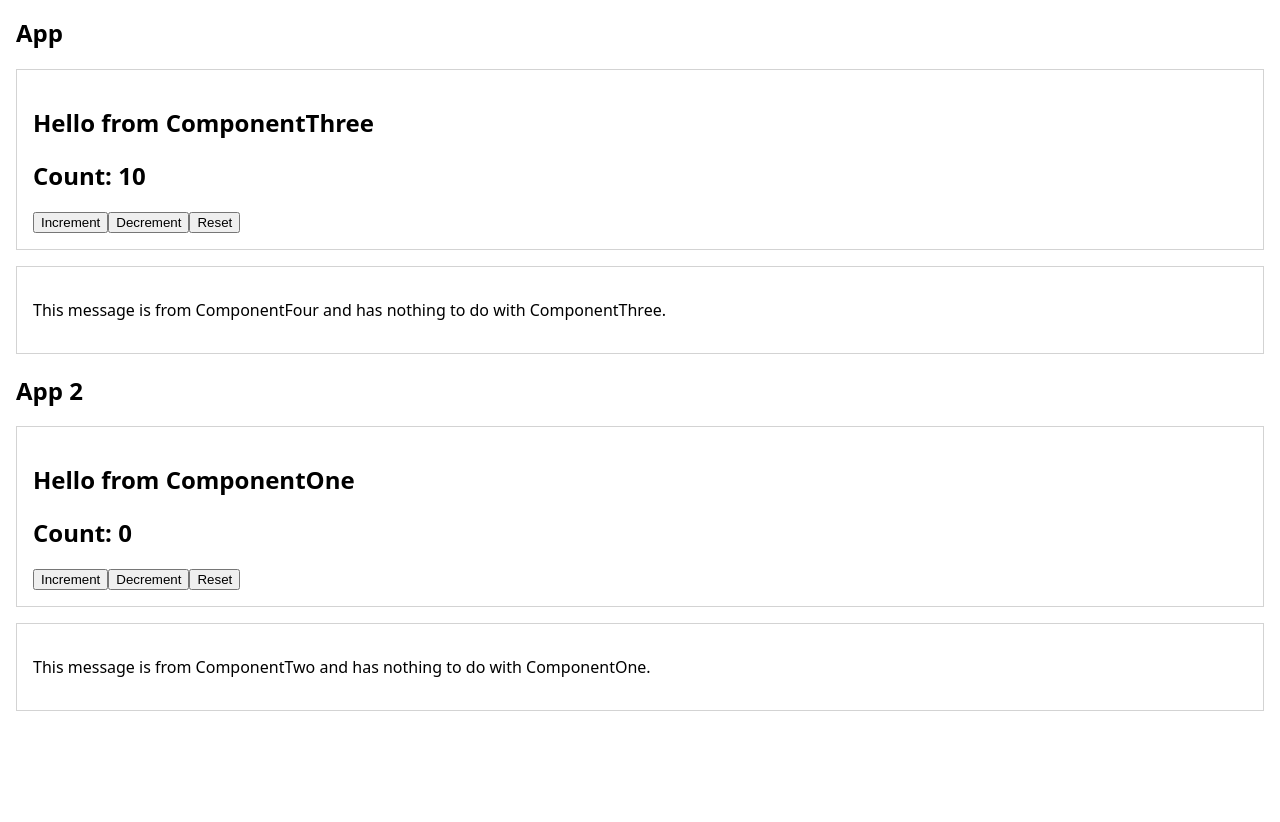
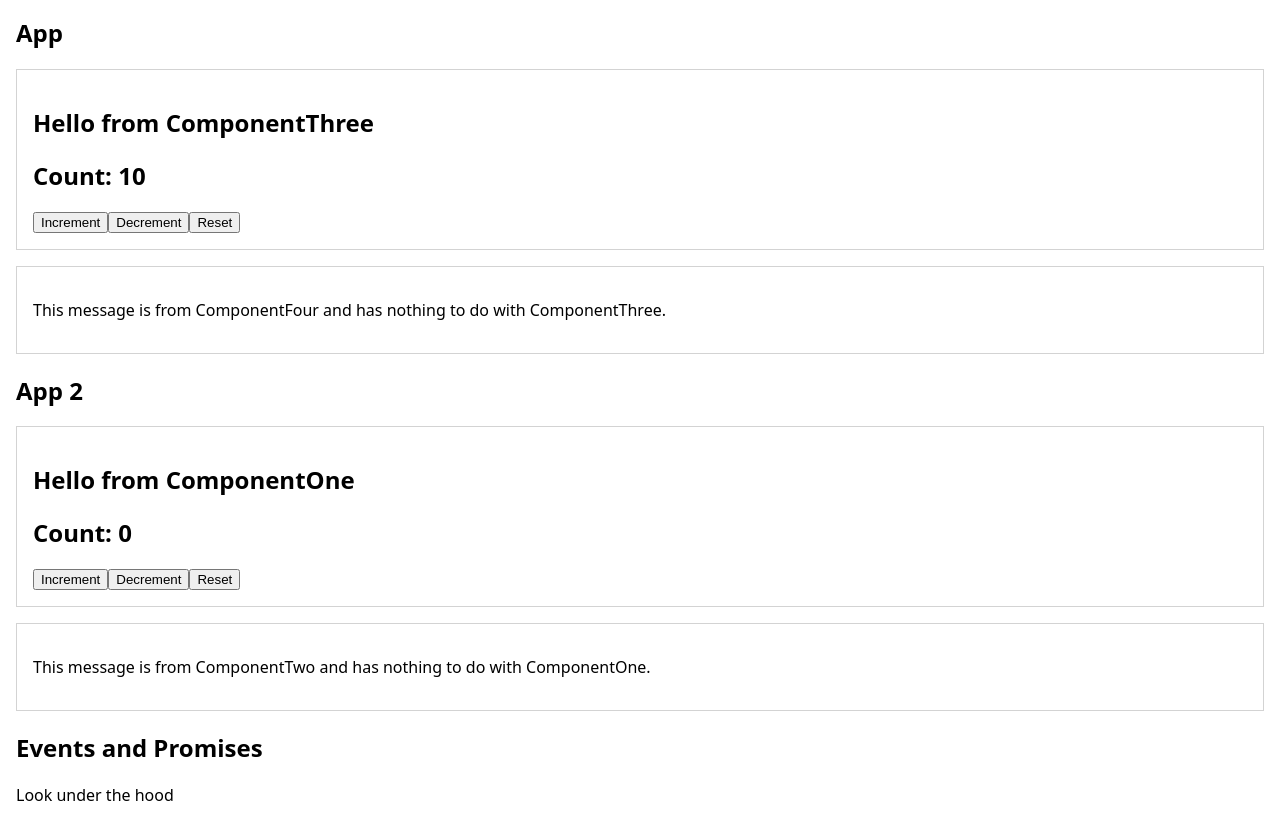
Before and after one commit to nitinsuri/react-contextapi-issues, a React (Create React App) app: page / in a window 1280 px wide. Before the commit the page ends 800 px from the top, so only its background shows below. Built offline with nearby package versions, Linux system fonts and the light colour scheme.

Commit message:
1 file modified, 1 added

```diff
--- /dev/null
+++ b/src/Events.jsx
@@ -0,0 +1,22 @@
+import React from 'react';
+
+export default function Events() {
+  function lookUnderTheHood() {
+    console.log('First console log.');
+    setTimeout(() => {
+      console.log('Second conole log');
+    });
+    const p = new Promise((resolve, reject) => {
+      resolve('Third console log.');
+    }).then((val) => {
+      console.log(val);
+    });
+    console.log('Last console log.');
+  }
+  lookUnderTheHood();
+  return (
+    <>
+      <p>Look under the hood</p>
+    </>
+  );
+}
--- a/src/index.js
+++ b/src/index.js
@@ -1,8 +1,8 @@
 import React, { StrictMode } from 'react';
 import { createRoot } from 'react-dom/client';
-
 import App from './App';
 import AppOne from './App1';
+import Events from './Events';
 
 const root = createRoot(document.getElementById('app'));
 
@@ -12,5 +12,7 @@ root.render(
     <App />
     <h2>App 2</h2>
     <AppOne />
+    <h2>Events and Promises</h2>
+    <Events />
   </StrictMode>
 );
```
